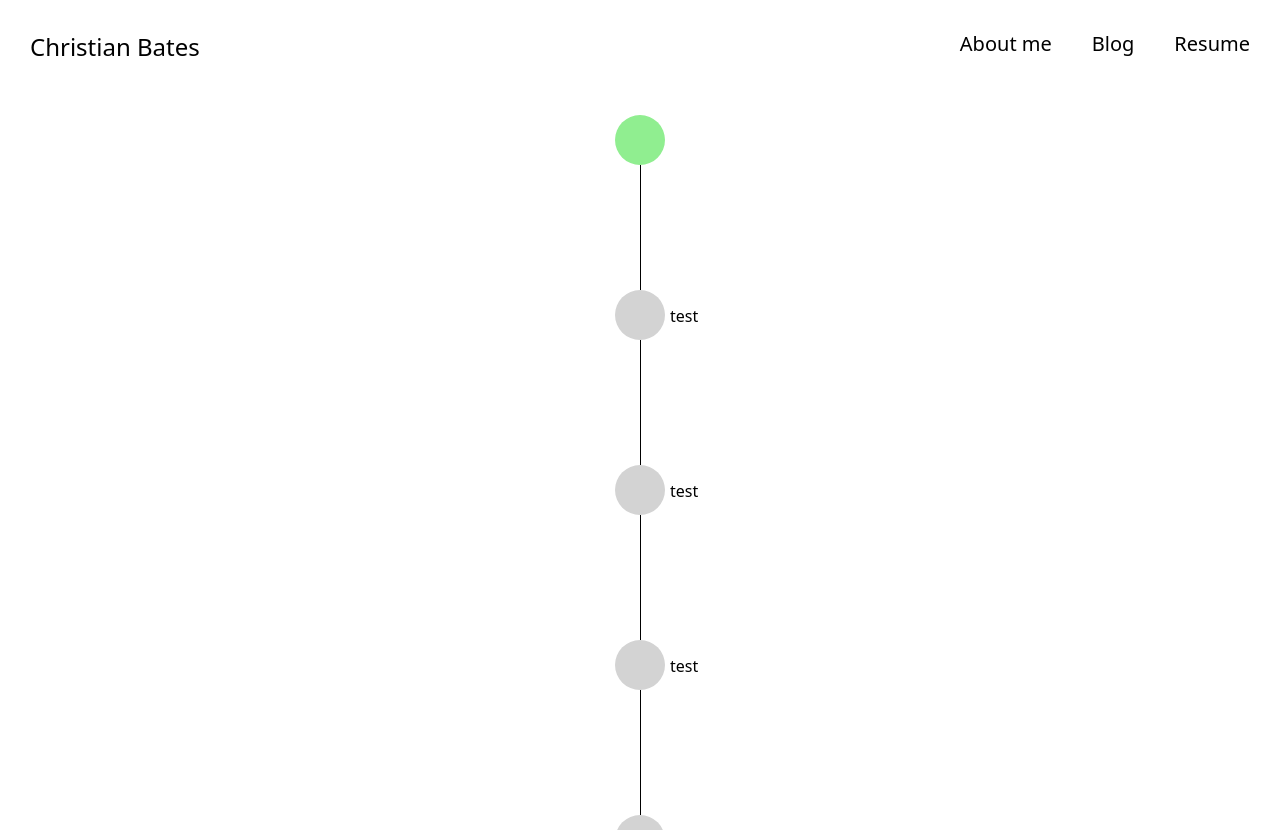
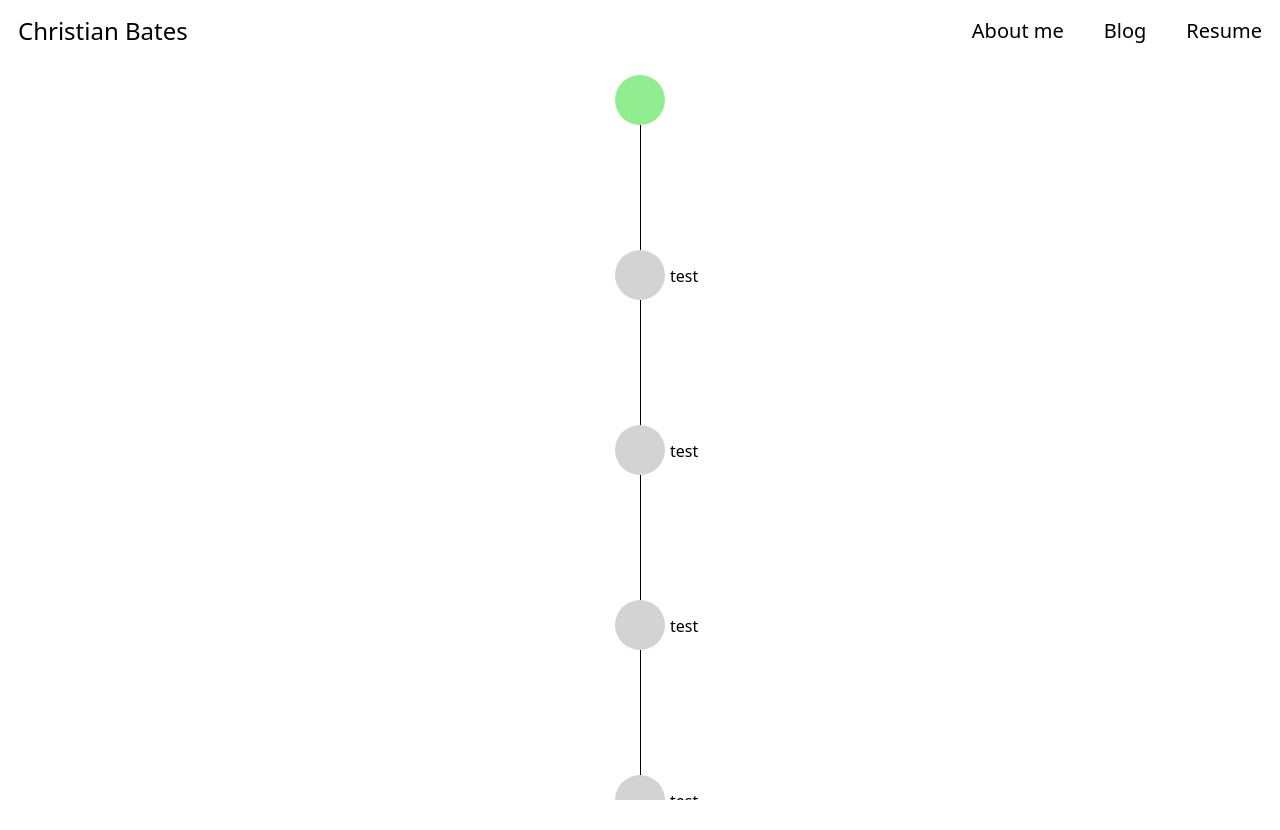
Before and after one commit to cjbates02/Personal-Website, a React (Create React App) app in the folder frontend/: page / in a window 1280 px wide. After the commit the page ends 800 px from the top, so only its background shows below. Built offline with nearby package versions, Linux system fonts and the light colour scheme.

Commit message:
adjusted padding on timeline container, added content div

```diff
--- a/frontend/src/App.js
+++ b/frontend/src/App.js
@@ -15,7 +15,9 @@ function App() {
   return (
     <div className="main-container">
       <Navbar />
-      <MyTimeline milestones={milestones}/>
+      <div className="content-container">
+        <MyTimeline milestones={milestones}/>
+      </div>
     </div>
   );
 }
--- a/frontend/src/style.css
+++ b/frontend/src/style.css
@@ -5,7 +5,12 @@ body {
 }
 
 .main-container {
-    overflow: hidden;
+}
+
+.content-container {
+    overflow-y: auto;
+    height: calc(100vh - 60px);
+    margin-top: 60px;
 }
 
 /* Navbar Styling */
@@ -18,9 +23,12 @@ body {
     display: flex;
     justify-content: space-between;
     font-size: 20px;
-    padding: 30px;
     z-index: 1000;
     background-color: white;
+    height: 60px;
+    align-items: center;
+    padding-left: 18px;
+    padding-right: 18px;
 }
 
 .navbar-button {
@@ -47,9 +55,6 @@ body {
 
 
 .timeline-container {
-    overflow-y: auto;
-    height: calc(100vh - 100px);
-    margin-top: 100px;
     padding: 15px;
 }
 
```
